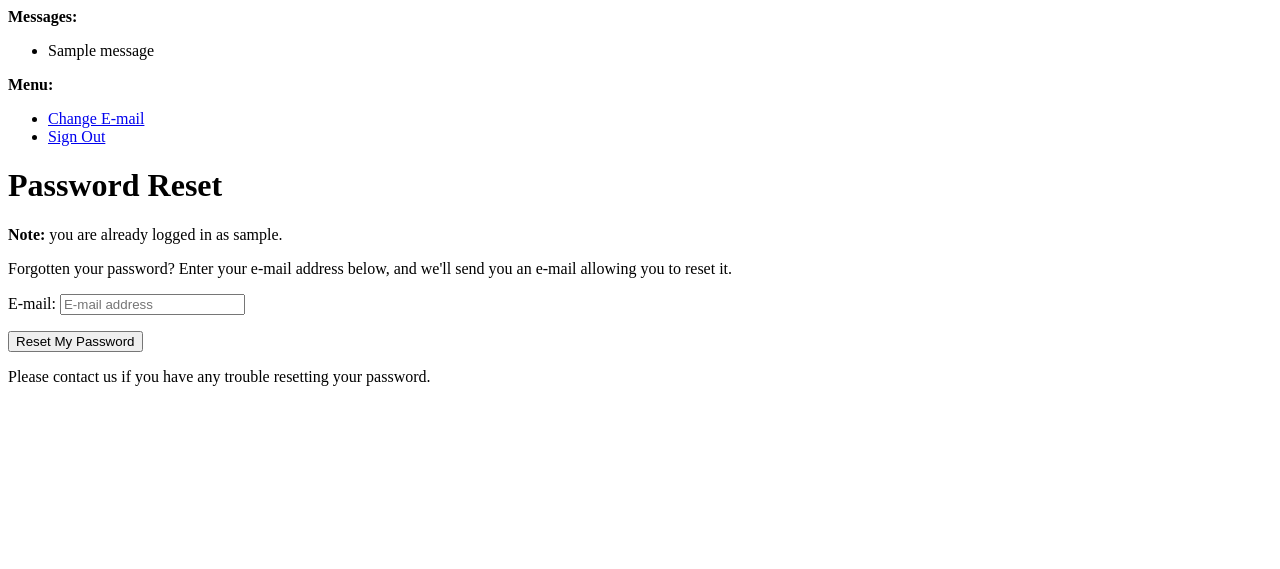
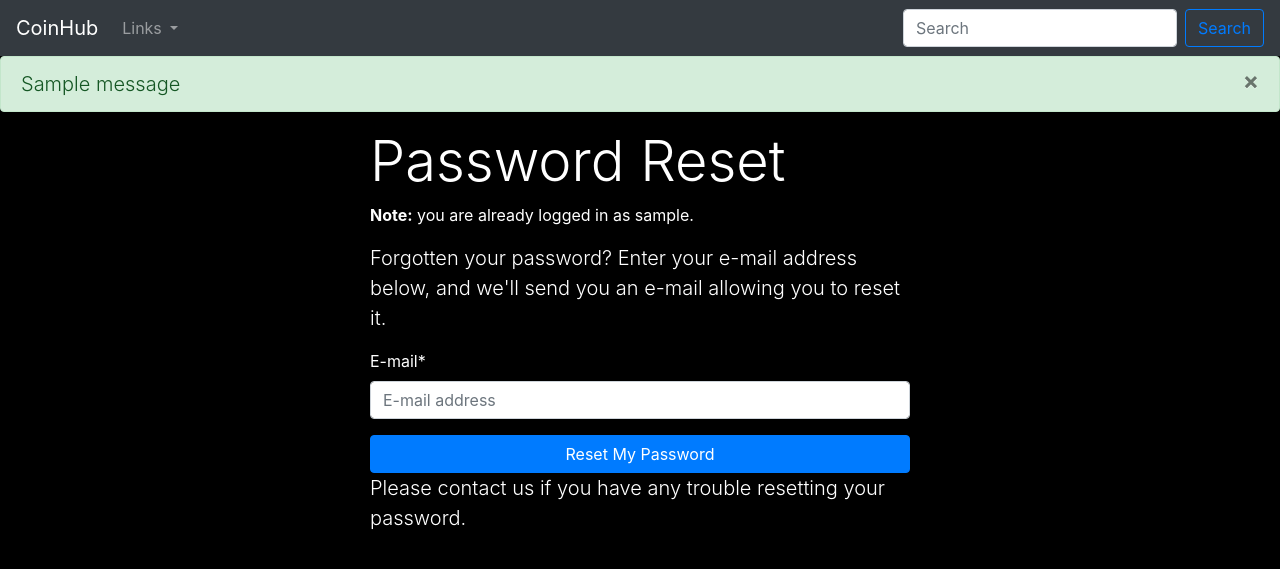
Before and after one commit to bbelderbos/crypto_portfolio, a Django app: page /accounts/password/reset/ in a window 1280 px wide. Shown: the top 569 px of the page. Run offline with Django 3.2, Linux system fonts and the light colour scheme; a user stored in the database is signed in; tables that the repository leaves empty hold one stand-in row (values such as "Sample post"); one stand-in notice (Sample message) is shown; some libraries are stand-ins or nearby versions.

Commit message:
More frontend changes to views, fixed routing with anchor tags in views, added a helper function to properly format money values.

```diff
--- a/config/templates/allauth/account/login.html
+++ b/config/templates/allauth/account/login.html
@@ -51,9 +51,7 @@ for a {{ site_name }} account and sign in below:{% endblocktrans %}</p>
       <form class="login" method="POST" action="{% url 'account_login' %}">
         {% csrf_token %}
         {{ form|crispy }}
-        {% if redirect_field_value %}
-        <input type="hidden" name="{{ redirect_field_name }}" value="{{ redirect_field_value }}" />
-        {% endif %}
+        <input type="hidden" name="{{ 'next' }}" value="{% url 'home' %}" />
         <button class="btn btn-block btn-primary" type="submit">{% trans "Sign In" %}</button>
         <a class="button secondaryAction" href="{% url 'account_reset_password' %}">{% trans "Forgot Password?" %}</a>
       </form>
--- a/config/templates/allauth/account/logout.html
+++ b/config/templates/allauth/account/logout.html
@@ -14,9 +14,7 @@
 
       <form method="post" action="{% url 'account_logout' %}">
         {% csrf_token %}
-        {% if redirect_field_value %}
-        <input type="hidden" name="{{ redirect_field_name }}" value="{{ redirect_field_value }}" />
-        {% endif %}
+        <input type="hidden" name="{{ 'next' }}" value="{% url 'account_login' %}"/>
         <button class="btn btn-block btn-primary" type="submit">{% trans 'Sign Out' %}</button>
       </form>
     </div>
--- a/config/templates/allauth/account/password_reset.html
+++ b/config/templates/allauth/account/password_reset.html
@@ -1,4 +1,6 @@
-{% extends "account/base.html" %}
+{% extends "base.html" %}
+{% load static %}
+{% load crispy_forms_tags %}
 
 {% load i18n %}
 {% load account %}
@@ -7,18 +9,24 @@
 
 {% block content %}
 
-    <h1>{% trans "Password Reset" %}</h1>
+    <div class="container">
+        <div class="row">
+            <div class="col-md-6 col-sm-6 mx-auto">
+                <h1 class="display-4">{% trans "Password Reset" %}</h1>
                 {% if user.is_authenticated %}
                 {% include "account/snippets/already_logged_in.html" %}
                 {% endif %}
 
-    <p>{% trans "Forgotten your password? Enter your e-mail address below, and we'll send you an e-mail allowing you to reset it." %}</p>
+                <p class="lead">{% trans "Forgotten your password? Enter your e-mail address below, and we'll send you an e-mail allowing you to reset it." %}</p>
 
                 <form method="POST" action="{% url 'account_reset_password' %}" class="password_reset">
                     {% csrf_token %}
-        {{ form.as_p }}
-        <input type="submit" value="{% trans 'Reset My Password' %}" />
+                    {{ form|crispy }}
+                    <input class="btn btn-block btn-primary" type="submit" value="{% trans 'Reset My Password' %}" />
                 </form>
 
-    <p>{% blocktrans %}Please contact us if you have any trouble resetting your password.{% endblocktrans %}</p>
+                <p class="lead">{% blocktrans %}Please contact us if you have any trouble resetting your password.{% endblocktrans %}</p>
+            </div>
+        </div>
+    </div>
 {% endblock %}
--- a/config/templates/allauth/account/signup.html
+++ b/config/templates/allauth/account/signup.html
@@ -16,9 +16,7 @@
       <form class="signup" id="signup_form" method="post" action="{% url 'account_signup' %}">
         {% csrf_token %}
         {{ form|crispy }}
-        {% if redirect_field_value %}
-        <input type="hidden" name="{{ redirect_field_name }}" value="{{ redirect_field_value }}" />
-        {% endif %}
+        <input type="hidden" name="{{ 'next' }}" value="{% url 'home' %}" />
         <button class="btn btn-block btn-primary"type="submit">{% trans "Sign Up" %} &raquo;</button>
       </form>
     </div>
--- a/config/templates/base.html
+++ b/config/templates/base.html
@@ -6,6 +6,12 @@
   <title>{% block head_title %}{% endblock %}</title>
   <link rel="stylesheet" href="https://maxcdn.bootstrapcdn.com/bootstrap/4.0.0/css/bootstrap.min.css"
     integrity="sha384-Gn5384xqQ1aoWXA+058RXPxPg6fy4IWvTNh0E263XmFcJlSAwiGgFAW/dAiS6JXm" crossorigin="anonymous">
+  <style>
+    body {
+      background-color: black;
+      color: white;
+    }
+  </style>
   {% block extra_head %}
   {% endblock %}
 </head>
@@ -34,10 +40,10 @@
             Links
           </a>
           <div class="dropdown-menu" aria-labelledby="navbarDropdown">
-            <a class="dropdown-item" href="#">Home</a>
+            <a class="dropdown-item" href="{% url 'home' %}">Home</a>
             <a class="dropdown-item" href="#">My Portfolio</a>
             <div class="dropdown-divider"></div>
-            <a class="dropdown-item" href="#">Sign Out</a>
+            <a class="dropdown-item" href="{% url 'account_logout' %}">Sign Out</a>
           </div>
         </li>
       </ul>
@@ -48,10 +54,10 @@
             Links
           </a>
           <div class="dropdown-menu" aria-labelledby="navbarDropdown">
-            <a class="dropdown-item" href="#">Home</a>
-            <a class="dropdown-item" href="#">Login</a>
+            <a class="dropdown-item" href="{% url 'home' %}">Home</a>
+            <a class="dropdown-item" href="{% url 'account_login' %}">Login</a>
             <div class="dropdown-divider"></div>
-            <a class="dropdown-item" href="#">Sign Up</a>
+            <a class="dropdown-item" href="{% url 'account_signup' %}">Sign Up</a>
           </div>
         </li>
       </ul>
@@ -64,14 +70,12 @@
   </nav>
 
   {% if messages %}
-  <div>
-    <strong>Messages:</strong>
-    <ul>
       {% for message in messages %}
-      <li>{{message}}</li>
+      <div class="alert alert-success alert-dismissable fade show" role="alert">
+        <span class="lead">{{message}}</span>
+        <button type="button" class="close" data-dismiss="alert" aria-label="Close">&times;</button>
+      </div>
       {% endfor %}
-    </ul>
-  </div>
   {% endif %}
 
   <!-- <div>
```
Also changed, not shown: config/templates/allauth/account/password_reset_done.html (+13 -6 lines), portfolio/views.py (+5 -5 lines). Lines whose indentation alone changed are shown as unchanged.
